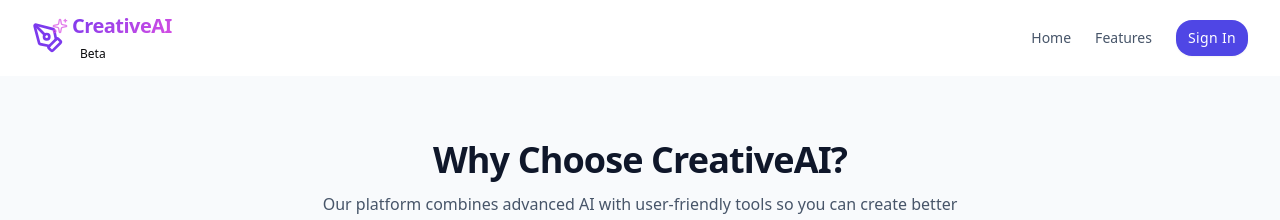
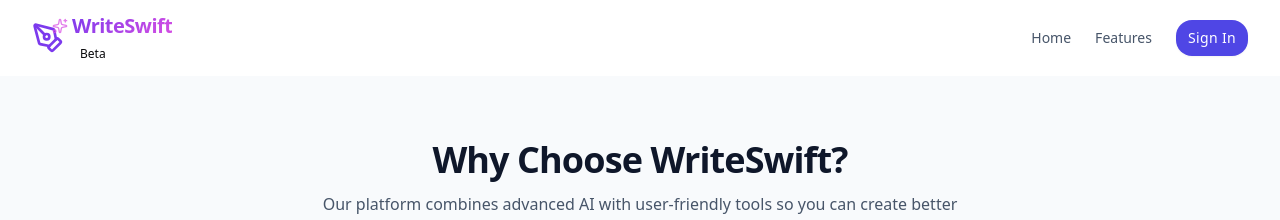
Before and after one commit to sharat422/content_blog_generator, a React (Vite) app in the folder frontend/: page /features in a window 1280 px wide. Shown: the top 220 px of the page. Built offline with nearby package versions, Linux system fonts and the light colour scheme.

Commit message:
commit app name change

```diff
--- a/frontend/src/App.jsx
+++ b/frontend/src/App.jsx
@@ -178,7 +178,7 @@ function HomePage() {
           <div className="border-t border-gray-800 ">
             <div className="flex flex-col md:flex-row justify-between items-center">
               <p className="text-gray-400 text-sm">
-                &copy; 2025 CreativeAI. All rights reserved.
+                &copy; 2025 WriteSwift. All rights reserved.
               </p>
               <div className="flex space-x-6 mt-4 md:mt-0">
                  <Link to="/privacy" className="text-gray-400 hover:text-white text-sm transition-colors">Privacy Policy</Link>
--- a/frontend/src/components/ui/Navbar.jsx
+++ b/frontend/src/components/ui/Navbar.jsx
@@ -50,7 +50,7 @@ export default function Navbar() {
             </div>
             <div>
               <h1 className="text-xl font-bold text-gradient">
-                CreativeAI
+                WriteSwift
               </h1>
               <Badge variant="secondary" className="text-xs -mt-1">
                 Beta
--- a/frontend/src/pages/FeaturesPage.jsx
+++ b/frontend/src/pages/FeaturesPage.jsx
@@ -59,7 +59,7 @@ export default function FeaturesPage() {
         transition={{ duration: 0.4 }}
       >
         <h1 className="text-4xl font-bold text-slate-900 dark:text-white">
-          Why Choose CreativeAI?
+          Why Choose WriteSwift?
         </h1>
         <p className="mt-3 text-slate-600 dark:text-slate-300 max-w-2xl mx-auto">
           Our platform combines advanced AI with user-friendly tools so you can
--- a/frontend/src/pages/PrivacyPolicy.tsx
+++ b/frontend/src/pages/PrivacyPolicy.tsx
@@ -23,7 +23,7 @@ export default function PrivacyPolicy() {
                 <p>
                   This may include personal information such as your name, email address,
                   billing details (if applicable), and usage data related to how you interact
-                  with CreativeAI.
+                  with WriteSwift.
                 </p>
               </div>
             </section>
@@ -33,7 +33,7 @@ export default function PrivacyPolicy() {
               <div className="text-muted-foreground leading-relaxed space-y-2">
                 <p>We use the information we collect to:</p>
                 <ul className="list-disc pl-6 space-y-1">
-                  <li>Provide, maintain, and improve the CreativeAI platform</li>
+                  <li>Provide, maintain, and improve the WriteSwift platform</li>
                   <li>Process transactions and manage your account</li>
                   <li>Send you technical notices, updates, and support messages</li>
                   <li>Respond to your questions and support requests</li>
@@ -89,7 +89,7 @@ export default function PrivacyPolicy() {
             <section className="space-y-4">
               <h2 className="text-2xl font-semibold text-foreground">7. Cookies and Tracking</h2>
               <p className="text-muted-foreground leading-relaxed">
-                CreativeAI may use cookies and similar technologies to improve your user experience.
+                WriteSwift may use cookies and similar technologies to improve your user experience.
                 You can control cookies in your browser, but disabling them may affect the functionality of the Service.
               </p>
             </section>
@@ -97,7 +97,7 @@ export default function PrivacyPolicy() {
             <section className="space-y-4">
               <h2 className="text-2xl font-semibold text-foreground">8. Children's Privacy</h2>
               <p className="text-muted-foreground leading-relaxed">
-                CreativeAI is not intended for children under 13. We do not knowingly collect data
+                WriteSwift is not intended for children under 13. We do not knowingly collect data
                 from children. If we become aware of such data, we will delete it promptly.
               </p>
             </section>
@@ -106,7 +106,7 @@ export default function PrivacyPolicy() {
               <h2 className="text-2xl font-semibold text-foreground">9. Changes to This Policy</h2>
               <p className="text-muted-foreground leading-relaxed">
                 We may update this Privacy Policy occasionally. Changes will be posted on this page with
-                an updated "Last updated" date. Your continued use of CreativeAI constitutes acceptance of updates.
+                an updated "Last updated" date. Your continued use of WriteSwift constitutes acceptance of updates.
               </p>
             </section>
 
```
